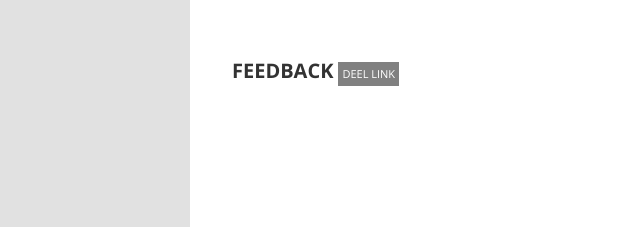
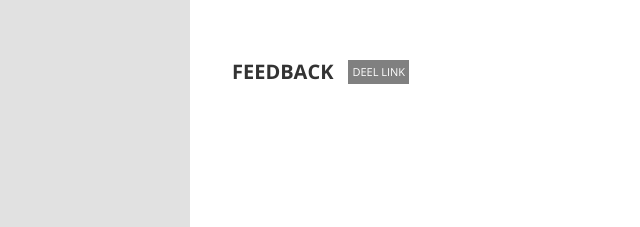
Before and after one commit to Silviavw/metadata_frontend, a website built with webpack: page index.html in a window 1280 px wide. Shown: the part 380-607 px from the top of the page, 158-798 px from the left. Built offline with nearby package versions, Linux system fonts and the light colour scheme.

Commit message:
Fix overlay stuck after copy and fix button height

```diff
--- a/src/css/main.css
+++ b/src/css/main.css
@@ -145,7 +145,7 @@ border: solid black 1px;
 }
 
 .feedback{
-  /*margin-top:50px;*/
+  line-height: 29px;
   font-size:20px;
   font-weight:600;
   display:inline-block;
@@ -326,15 +326,15 @@ padding: 25px;
     height:43px;
 }
 
-.deel{
+.deel {
   background-color: grey;
   color: white;
-    margin: 5px;
+  margin: 3px 15px 20px;
   padding: 4px;
   font-size: 11px;
   cursor: pointer;
-    display:inline-block;
-    vertical-align:center;
+  display: inline-block;
+  vertical-align: top;
   text-transform: uppercase;
 }
 
--- a/src/js/views/questionfeedbackview.js
+++ b/src/js/views/questionfeedbackview.js
@@ -14,7 +14,8 @@ const QuestionfeedbackView = View.extend({
       this.render();
     },
     render: function(){
-      $(".modalshare").remove();
+      console.log("REMOVER THIS SHIT",$(".modalshare"));
+      $("#modalshare, .overlay").remove();
 
       var question = new Question({url: 'http://localhost/afstuderen/php-crud-api/api.php/question/1'});
       question.fetch({
```
Also changed, not shown: src/js/views/commentview.js (indentation only). Lines whose indentation alone changed are shown as unchanged.
